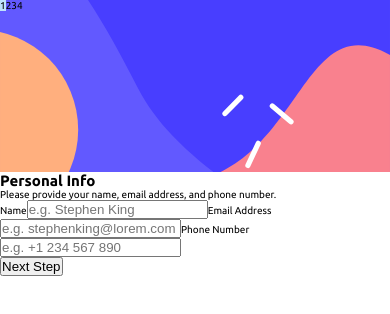
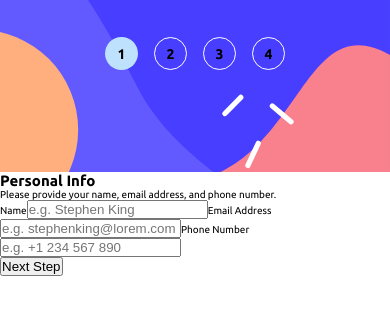
Before and after one commit to aaronkagan/react-multi-step-form, a React (Vite) app: page / in a window 390 px wide. Shown: the top 314 px of the page. Built offline with nearby package versions, Linux system fonts and the light colour scheme.

Commit message:
styling mobile sidebar

```diff
--- a/src/components/StepsBar.tsx
+++ b/src/components/StepsBar.tsx
@@ -4,28 +4,56 @@ const StepsBar = ({ step }) => {
   return (
     <StyledAside>
       <div>
-        <span style={{ backgroundColor: step >= 1 ? '#BEE2FD' : '' }}>1</span>
+        <span
+          className="steps-circles"
+          style={
+            step >= 1 ? { backgroundColor: '#BEE2FD', border: 'none' } : {}
+          }
+        >
+          1
+        </span>
         <div className="hidden-mobile ">
           <span>Step 1</span>
           <span>Your info</span>
         </div>
       </div>
       <div>
-        <span style={{ backgroundColor: step >= 2 ? '#BEE2FD' : '' }}>2</span>
+        <span
+          className="steps-circles"
+          style={
+            step >= 2 ? { backgroundColor: '#BEE2FD', border: 'none' } : {}
+          }
+        >
+          2
+        </span>
         <div className="hidden-mobile ">
           <span>Step 2</span>
           <span>Select plan</span>
         </div>
       </div>
       <div>
-        <span style={{ backgroundColor: step >= 3 ? '#BEE2FD' : '' }}>3</span>
+        <span
+          className="steps-circles"
+          style={
+            step >= 3 ? { backgroundColor: '#BEE2FD', border: 'none' } : {}
+          }
+        >
+          3
+        </span>
         <div className="hidden-mobile ">
           <span>Step 3</span>
           <span>Add ons</span>
         </div>
       </div>
       <div>
-        <span style={{ backgroundColor: step >= 4 ? '#BEE2FD' : '' }}>4</span>
+        <span
+          className="steps-circles"
+          style={
+            step >= 4 ? { backgroundColor: '#BEE2FD', border: 'none' } : {}
+          }
+        >
+          4
+        </span>
         <div className="hidden-mobile ">
           <span>Step 4</span>
           <span>Summary</span>
@@ -40,10 +68,24 @@ const StyledAside = styled.aside`
   background-size: cover;
   min-height: 17.2rem;
   display: flex;
+  justify-content: center;
+  gap: 1.6rem;
 
   .hidden-mobile {
     display: none;
   }
+
+  .steps-circles {
+    width: 3.3rem;
+    height: 3.3rem;
+    border-radius: 50%;
+    font-size: 1.4rem;
+    font-weight: 700;
+    display: grid;
+    place-items: center;
+    margin-top: 3.7rem;
+    border: 1px solid #fff;
+  }
 `;
 
 export default StepsBar;
```
